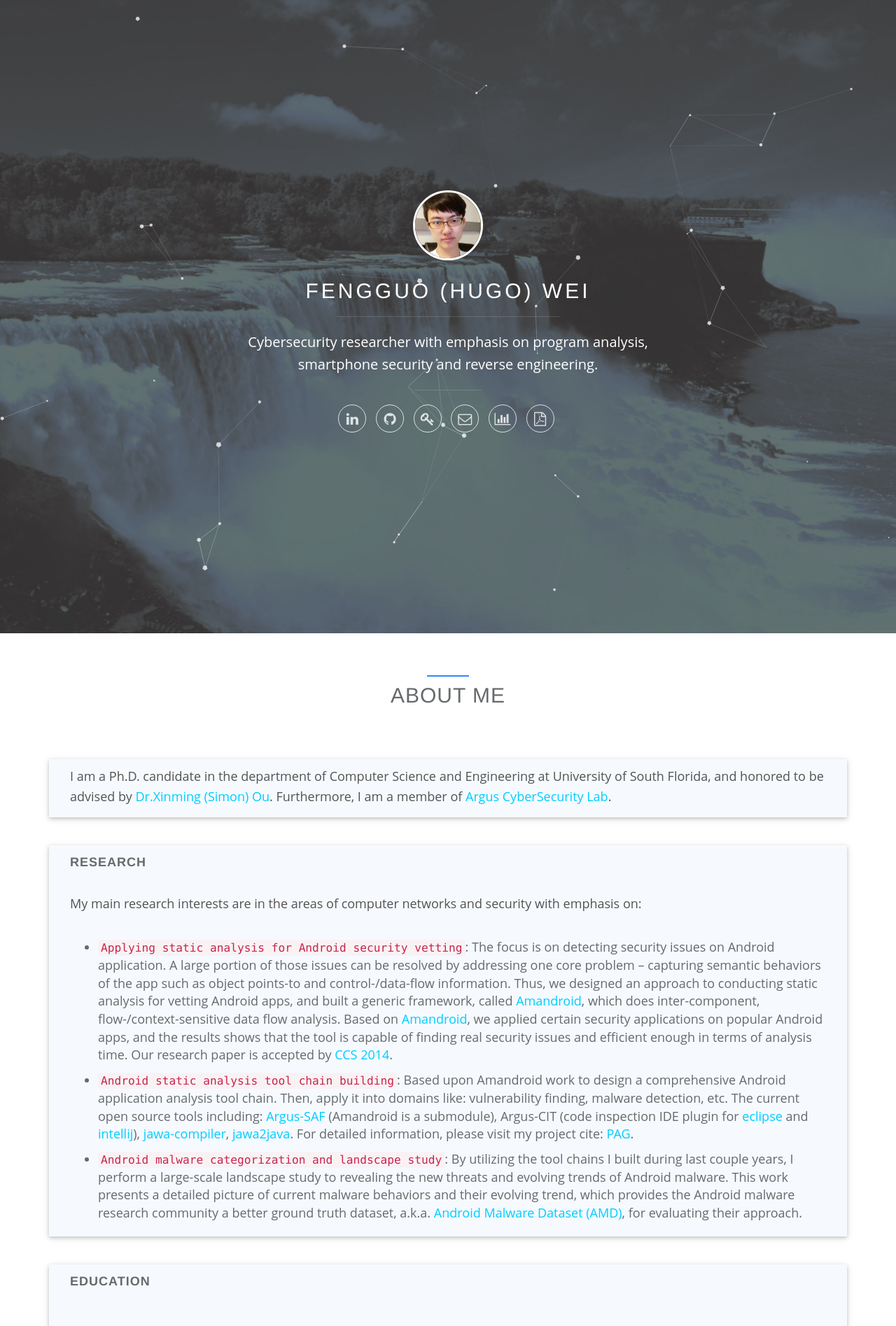
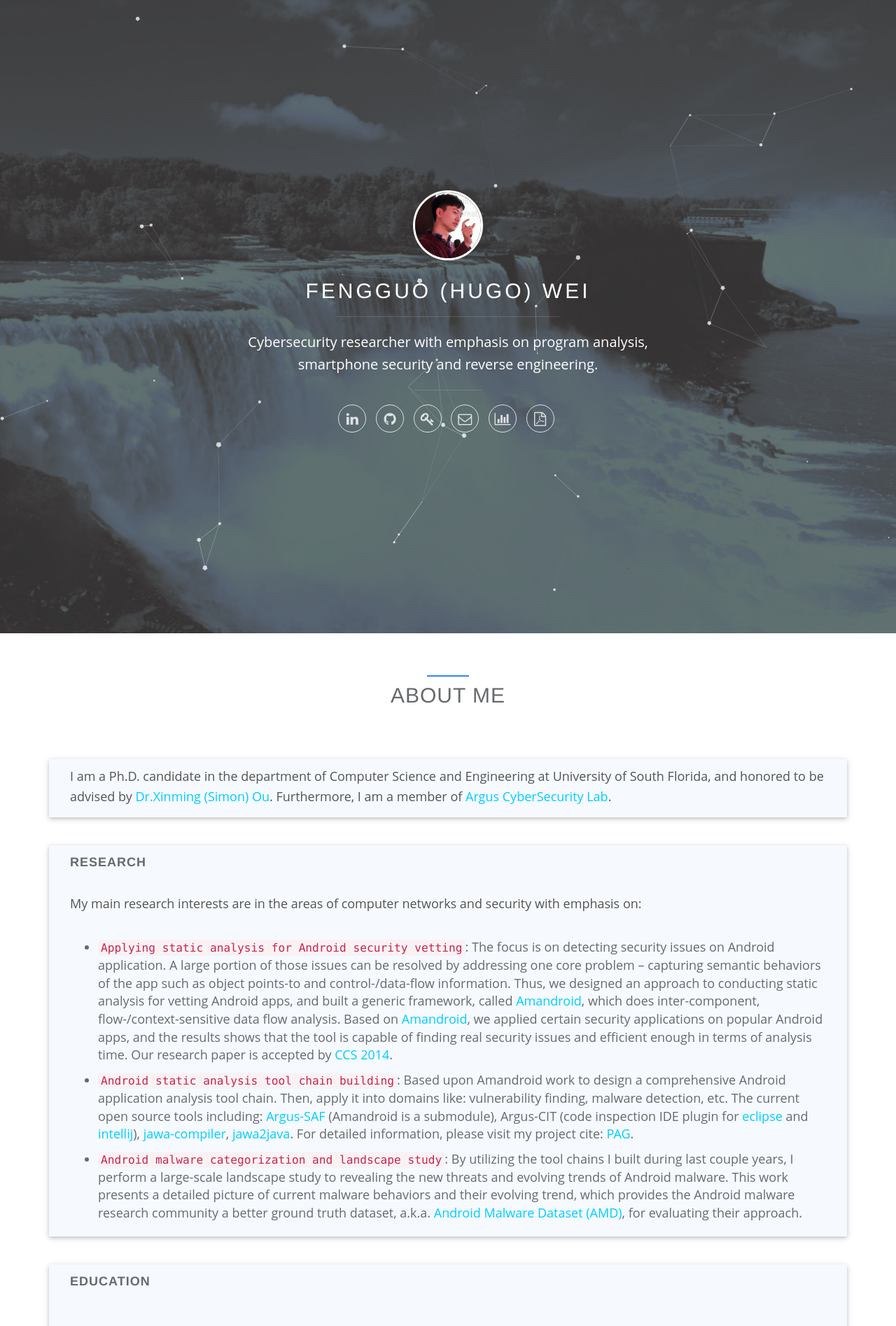
Before and after one commit to fgwei/fgwei.github.io, a Jekyll site: the page built from index.html, in a window 1280 px wide. Shown: the top 1895 px of the page at 70% size. Built offline with Jekyll 4.4.1, drawn with Linux system fonts in a browser that asks for light colours; nearby versions of some CDN libraries.

Commit message:
update favicon

```diff
--- a/_includes/head.html
+++ b/_includes/head.html
@@ -20,11 +20,13 @@
   <meta property="og:title" content="{{ site.title }}">
   <meta property="og:description" content="{{ site.description }}">
 
-  <link rel="apple-touch-icon" sizes="180x180" href="images/favicons/apple-touch-icon.png">
-  <link rel="icon" type="image/png" href="images/favicons/favicon-32x32.png" sizes="32x32">
-  <link rel="icon" type="image/png" href="images/favicons/favicon-16x16.png" sizes="16x16">
-  <link rel="manifest" href="images/favicons/manifest.json">
-  <link rel="mask-icon" href="images/favicons/safari-pinned-tab.svg" color="#5bbad5">
+  <link rel="apple-touch-icon" sizes="180x180" href="/images/favicons/apple-touch-icon.png">
+  <link rel="icon" type="image/png" sizes="32x32" href="/images/favicons/favicon-32x32.png">
+  <link rel="icon" type="image/png" sizes="16x16" href="/images/favicons/favicon-16x16.png">
+  <link rel="manifest" href="/images/favicons/manifest.json">
+  <link rel="mask-icon" href="/images/favicons/safari-pinned-tab.svg" color="#5bbad5">
+  <link rel="shortcut icon" href="/images/favicons/favicon.ico">
+  <meta name="msapplication-config" content="/images/favicons/browserconfig.xml">
   <meta name="theme-color" content="#ffffff">
 
   {% if page.url == "/404.html" %}
--- a/_includes/header.html
+++ b/_includes/header.html
@@ -1,7 +1,7 @@
 <div id="particles-js">
   <div class="content">
     <a href="#about" title="About Me" class="page-scroll">
-      <img src="images/profile.jpg" class="user-image" alt="My Profile Photo">
+      <img src="images/profile.png" class="user-image" alt="My Profile Photo">
       <h1 class="panel-cover__title panel-title">{{ site.author.name }}</h1>
     </a>
     <hr class="panel-cover__divider">
```
Also changed, not shown: images/favicons/browserconfig.xml (+6 -6 lines), images/favicons/android-chrome-192x192.png, images/favicons/apple-touch-icon.png, images/favicons/favicon-16x16.png, images/favicons/favicon-32x32.png, images/favicons/favicon.ico, images/favicons/manifest.json, images/favicons/mstile-150x150.png, images/favicons/safari-pinned-tab.svg, images/profile.jpg (deleted), images/profile.png (added).
